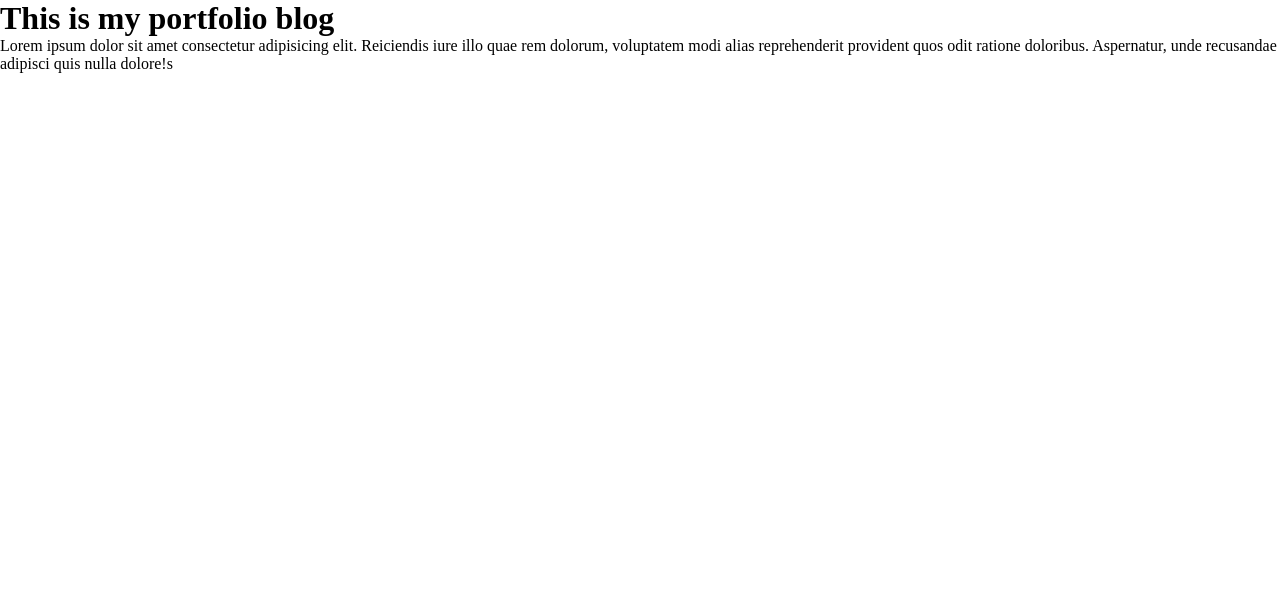
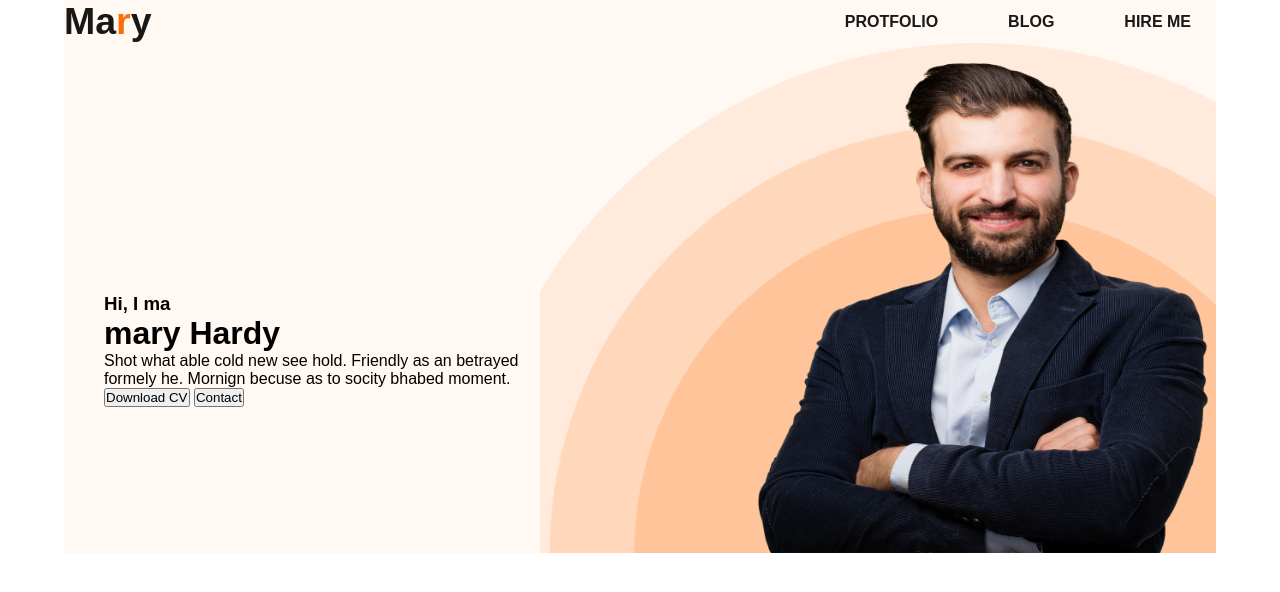
Before and after one commit to Khaledsobuj/web_project, a plain HTML site: page project one/index.html in a window 1280 px wide. Drawn offline with Linux system fonts and the light colour scheme.

Commit message:
create a portfoli web site

```diff
--- a/project one/index.html
+++ b/project one/index.html
@@ -1,16 +1,48 @@
 <!DOCTYPE html>
 <html lang="en">
+
 <head>
     <meta charset="UTF-8">
     <meta name="viewport" content="width=device-width, initial-scale=1.0">
     <title>This is protfolio project</title>
     <link rel="stylesheet" href="style sheet/style.css">
 </head>
+
 <body>
-    <header>
-        <h1>This is my portfolio blog</h1>
-        <p>Lorem ipsum dolor sit amet consectetur adipisicing elit. Reiciendis iure illo quae rem dolorum, voluptatem modi alias reprehenderit provident quos odit ratione doloribus. Aspernatur, unde recusandae adipisci quis nulla dolore!s</p>
-    </header>
+   <div class="container">
+     <div class="header_wraper">
+        <header class="header_section">
+            <div class="logo">
+                <h2>Ma<span>r</span>y</h2>
+            </div>
+            <nav class="nav_bir">
+                <ul>
+                    <li><a href="#">Protfolio</a></li>
+                    <li><a href="#">Blog</a></li>
+                    <li><a href="#">Hire Me</a></li>
+                </ul>
+            </nav>
+        </header>
+
+
+
+        <div class="profile_wraper">
+            <div class="profile">
+            <h3>Hi, I ma </h3>
+            <h1>mary Hardy</h1>
+            <p>Shot what able cold new see hold. Friendly as an betrayed formely he. Mornign becuse as to socity bhabed moment.</p>
+            <button> Download CV</button>
+            <button> Contact</button>
+        </div>
+        <div class="profile_images">
+            <img src="images/hardy.png" alt="">
+        </div>
+        </div>
+
+
+    </div>
+   </div>
 
 </body>
+
 </html>
--- a/project one/style sheet/style.css
+++ b/project one/style sheet/style.css
@@ -1,5 +1,101 @@
-*{
+* {
+    box-sizing: border-box;
     margin: 0;
     padding: 0;
+    /* width: 100vw; */
+    /* min-height: 100dvh; */
     /* background-color: tomato; */
 }
+
+html,
+body {
+    width: 100%;
+    min-height: 100dvh;
+    font-family: sans-serif;
+    overflow-x: hidden;
+
+}
+
+.container {
+    width: 90%;
+    max-width: 1200px;
+    margin: 0 auto;
+
+}
+
+.header_wraper {
+    background-color: #fff8f3;
+}
+
+.header_section {
+    width: 100%;
+    display: flex;
+    justify-content: space-between;
+    margin: 0 auto;
+    align-items: center;
+
+
+}
+
+
+.logo {
+    font-size: 25px;
+    color: #181818;
+}
+
+.logo span {
+    color: #fd6e0a;
+}
+
+.nav_bir ul {
+    display: flex;
+    list-style: none;
+    gap: 20px;
+}
+
+.nav_bir ul li a {
+    text-decoration: none;
+    color: #181818;
+    font-weight: 600;
+    text-transform: uppercase;
+    padding: 25px;
+    border-radius: 5px;
+}
+
+.nav_bir ul li a:hover {
+    background-color: #fd6e0a;
+    transition: all 0.3s ease;
+}
+
+/* ========== */
+.profile_wraper {
+    width: 100%;
+    display: flex;
+    justify-content: space-between;
+    /* padding-top: 150px; */
+}
+
+.profile {
+    width: 40%;
+    height: auto;
+    margin: 250px 05px 0px 20px;
+    padding-left: 20px;
+
+}
+
+
+.profile_images {
+    background-image: url(../images/header_bg.png);
+    background-position: center;
+    background-repeat: no-repeat;
+    background-size: cover;
+    /* float: left; */
+    width: 60%;
+    /* border: 5px solid rebeccapurple; */
+}
+
+.profile_images img{
+    width: 500px;
+    height: 510px;
+    float: right;
+}
```
Also changed, not shown: project one/images/developer.png (added), project one/images/hardy.png (added), project one/images/header_bg.png (added), project one/images/icons/facebook.png (added), project one/images/icons/insta.png (added), project one/images/icons/js.png (added), project one/images/icons/mongo.png (added), project one/images/icons/nodejs.png (added), project one/images/icons/react.png (added), project one/images/icons/twitter.png (added).
